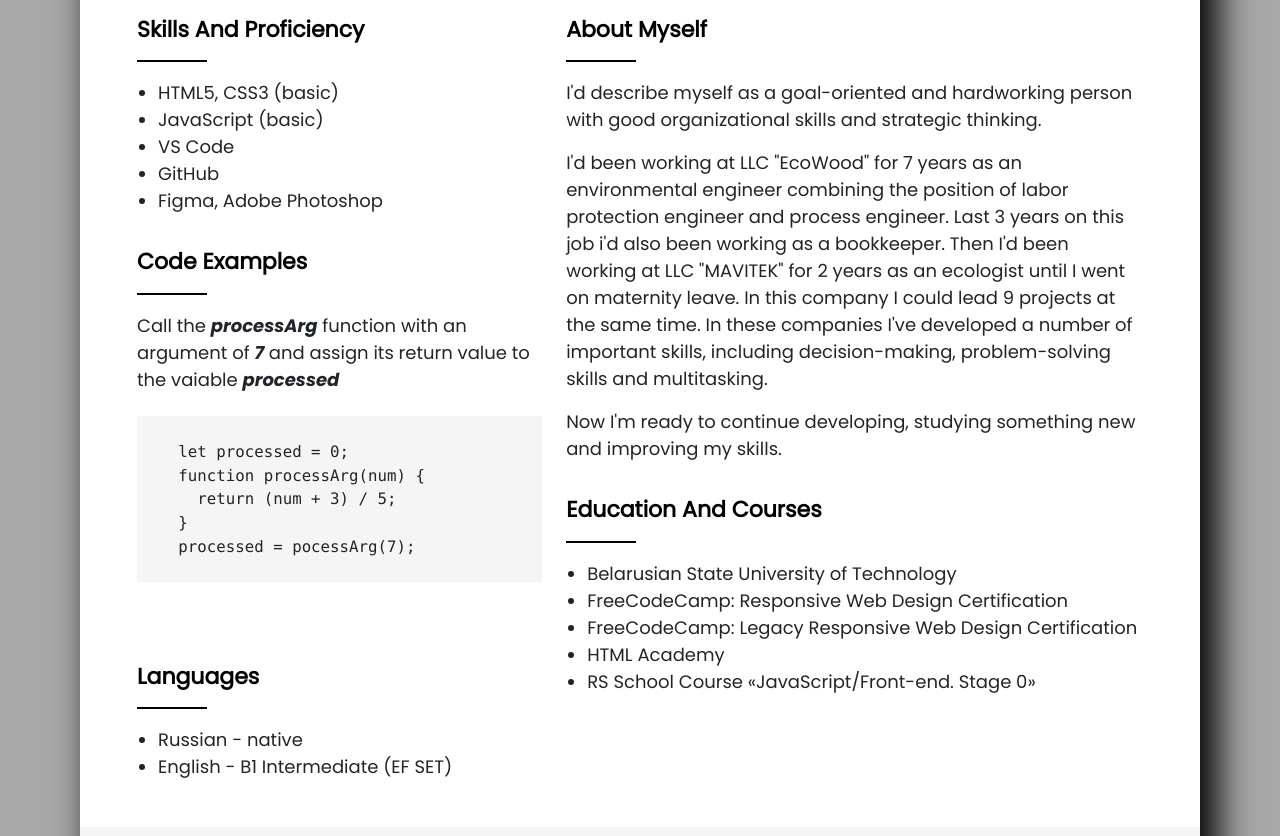
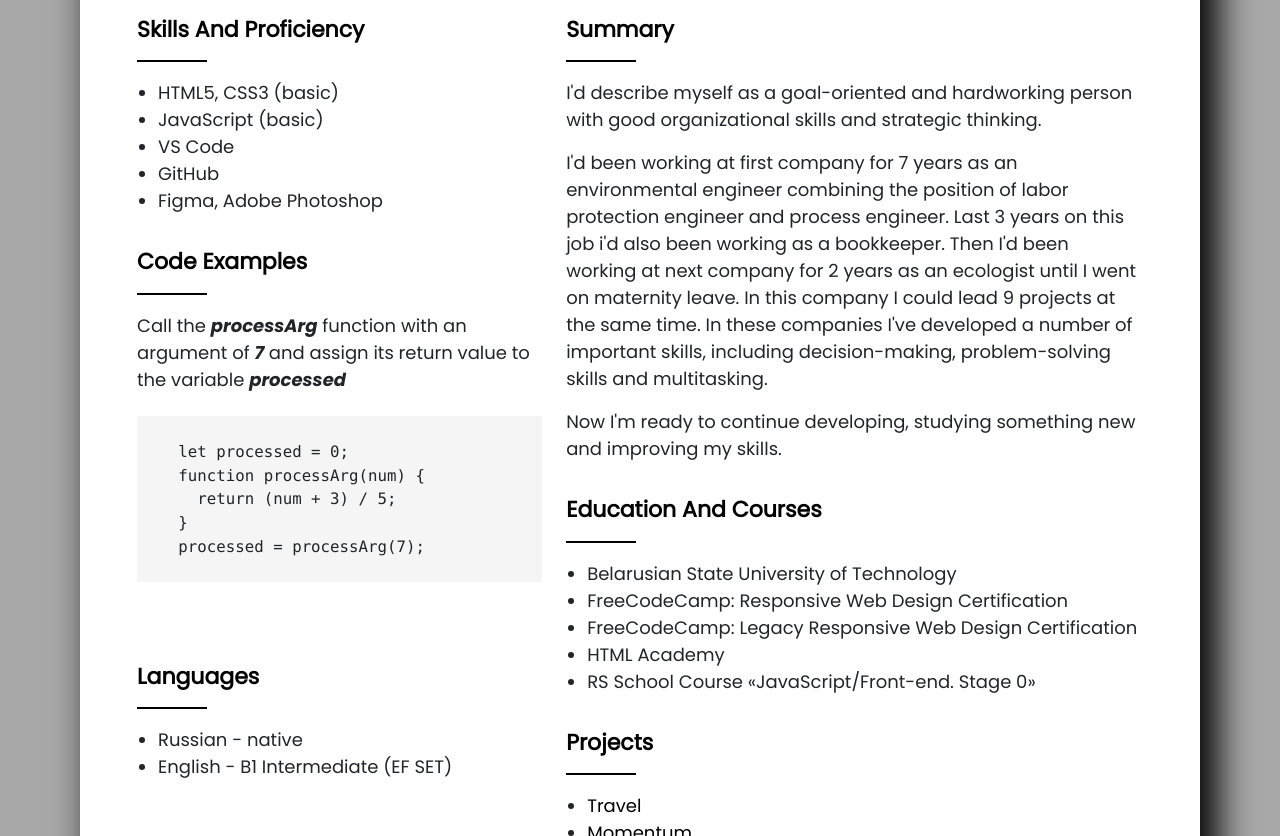
Before and after one commit to JanaAhurtsova/rsschool-cv, a plain HTML site: page index.html in a window 1280 px wide. Shown: the part 706-1542 px from the top of the page. Drawn offline with Linux system fonts and the light colour scheme.

Commit message:
feat: add projects

```diff
--- a/index.html
+++ b/index.html
@@ -12,16 +12,16 @@
     <link rel="stylesheet" href="css/bootstrap-reboot.min.css">
     <link rel="stylesheet" href="css/style.css">
 </head>
-
 <body>
     <header>
         <nav>
             <div class="container">
                 <ul class="menu">
-                    <li class="menu_item"><a href="#AM" class="menu_link">About Myself</a></li>
+                    <li class="menu_item"><a href="#AM" class="menu_link">Summary</a></li>
                     <li class="menu_item"><a href="#skill" class="menu_link">Skills and Proficiency</a></li>
                     <li class="menu_item"><a href="#code" class="menu_link">Code Examples</a></li>
                     <li class="menu_item"><a href="#education" class="menu_link">Education and courses</a></li>
+                    <li class="menu_item"><a href="#projects" class="menu_link">Projects</a></li>
                     <li class="menu_item"><a href="#languages" class="menu_link">Languages</a></li>
                 </ul>
             </div>
@@ -66,7 +66,7 @@
                             <h2 class="title" id="code">Code Examples</h2>
                             <div class="line"></div>
                             <div class="descr">
-                                Call the <em>processArg</em> function with an argument of <em>7</em> and assign its return value to the vaiable <em>processed</em>
+                                Call the <em>processArg</em> function with an argument of <em>7</em> and assign its return value to the variable <em>processed</em>
                                 <br>
                                 <pre>
                                     <code>
@@ -74,7 +74,7 @@
                                     function processArg(num) {
                                       return (num + 3) / 5;
                                     }
-                                    processed = pocessArg(7);
+                                    processed = processArg(7);
                                     </code>
                                 </pre>
                             </div>
@@ -88,11 +88,11 @@
                             </div>
                         </div>
                         <div class="col-md-7">
-                            <h2 class="title" id="AM">About Myself</h2>
+                            <h2 class="title" id="AM">Summary</h2>
                             <div class="line"></div>
                             <div class="descr">
                                 <p>I'd describe myself as a goal-oriented and hardworking person with good organizational skills and strategic thinking.</p>
-                                <p>I'd been working at LLC "EcoWood" for 7 years as an environmental engineer combining the position of labor protection engineer and process engineer. Last 3 years on this job i'd also been working as a bookkeeper. Then I'd been working at LLC "MAVITEK" for 2 years as an ecologist until I went on maternity leave. In this company I could lead 9 projects at the same time. In these companies I've developed a number of important skills, including decision-making, problem-solving skills and multitasking.</p>
+                                <p>I'd been working at first company for 7 years as an environmental engineer combining the position of labor protection engineer and process engineer. Last 3 years on this job i'd also been working as a bookkeeper. Then I'd been working at next company for 2 years as an ecologist until I went on maternity leave. In this company I could lead 9 projects at the same time. In these companies I've developed a number of important skills, including decision-making, problem-solving skills and multitasking.</p>
                                 <p>Now I'm ready to continue developing, studying something new and improving my skills.</p>
                             </div>
                             <h2 class="title" id="education">Education and courses</h2>
@@ -104,6 +104,15 @@
                                     <li>FreeCodeCamp: Legacy Responsive Web Design Certification</li>
                                     <li>HTML Academy</li>
                                     <li>RS School Course «JavaScript/Front-end. Stage 0»</li>
+                                </ul>
+                            </div>
+                            <h2 class="title" id="projects">Projects</h2>
+                            <div class="line"></div>
+                            <div class="descr">
+                                <ul class="projects">
+                                    <li><a href="https://rolling-scopes-school.github.io/janaahurtsova-JSFEPRESCHOOL2022Q2/travel/">Travel</a></li>
+                                    <li><a href="https://rolling-scopes-school.github.io/janaahurtsova-JSFEPRESCHOOL2022Q2/Momentum/">Momentum</a></li>
+                                    <li><a href="https://rolling-scopes-school.github.io/janaahurtsova-JSFEPRESCHOOL2022Q2/eldritch-codejam/">Eldritch Horror</a></li>
                                 </ul>
                             </div>
                         </div>
--- a/sass/style.sass
+++ b/sass/style.sass
@@ -1,5 +1,8 @@
 $main-color: #000000
 $second-color: #FFFFFF
+
+a:link, a:visited
+    color: $main-color
 
 body
     display: block
@@ -21,7 +24,6 @@ nav
     list-style-type: none
     text-transform: capitalize
     &_link
-        color: $main-color
         font-size: 18px
         font-weight: 300px
         transition: .3s
@@ -98,6 +100,8 @@ h1
     color: $main-color
     text-transform: capitalize
     font-weight: bold
+pre
+    width: 100%
 
 .line
     margin-top: 17px
@@ -111,8 +115,13 @@ h1
 
 .skills,
 .education,
-.languages
+.languages,
+.projects
     margin-left: -11px
+
+.projects a
+    text-transform: capitalize
+    text-decoration: none
 
 code
     display: block
```
Also changed, not shown: css/style.css, css/style.min.css, script.js (added), 2 other files.
